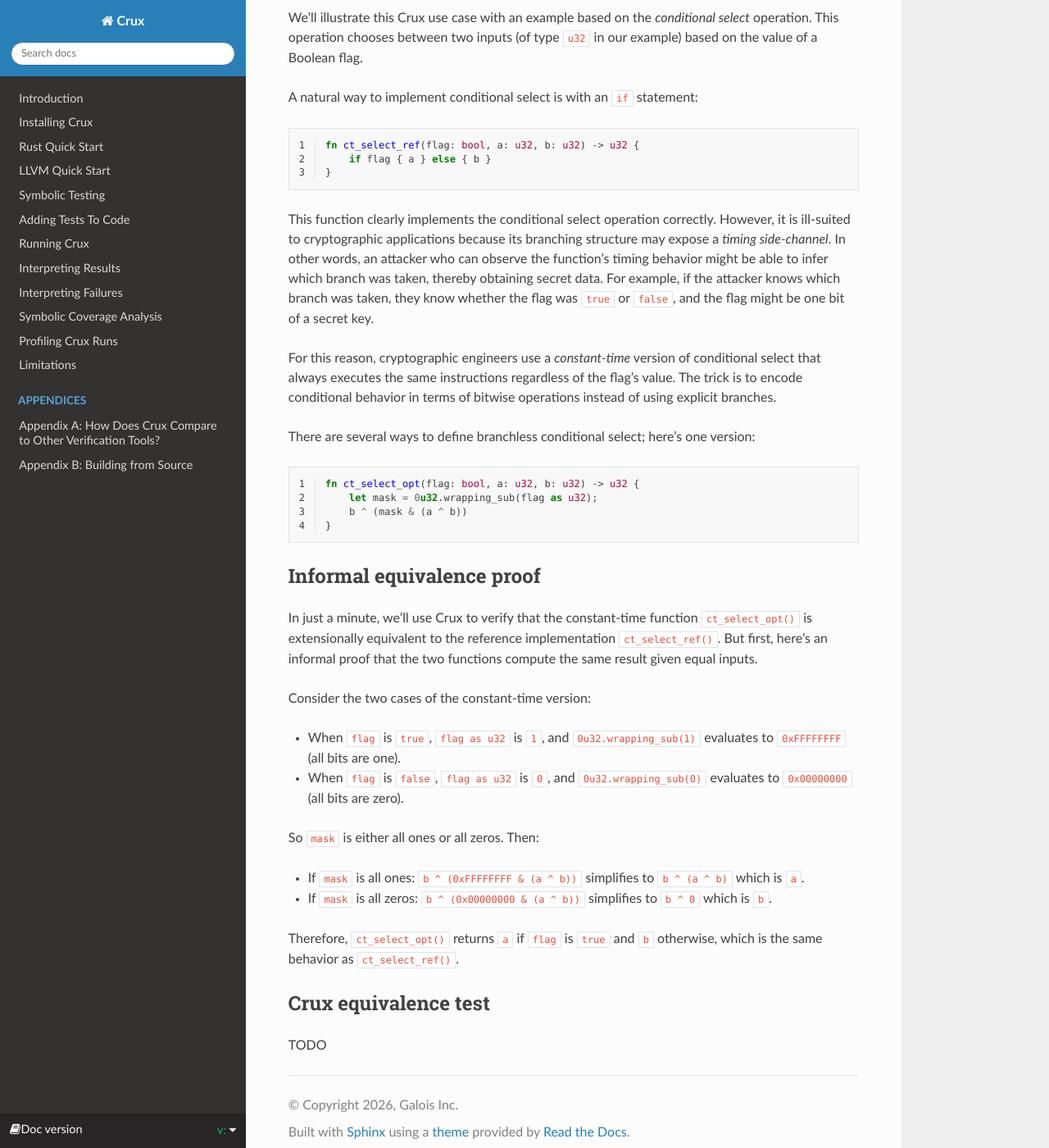
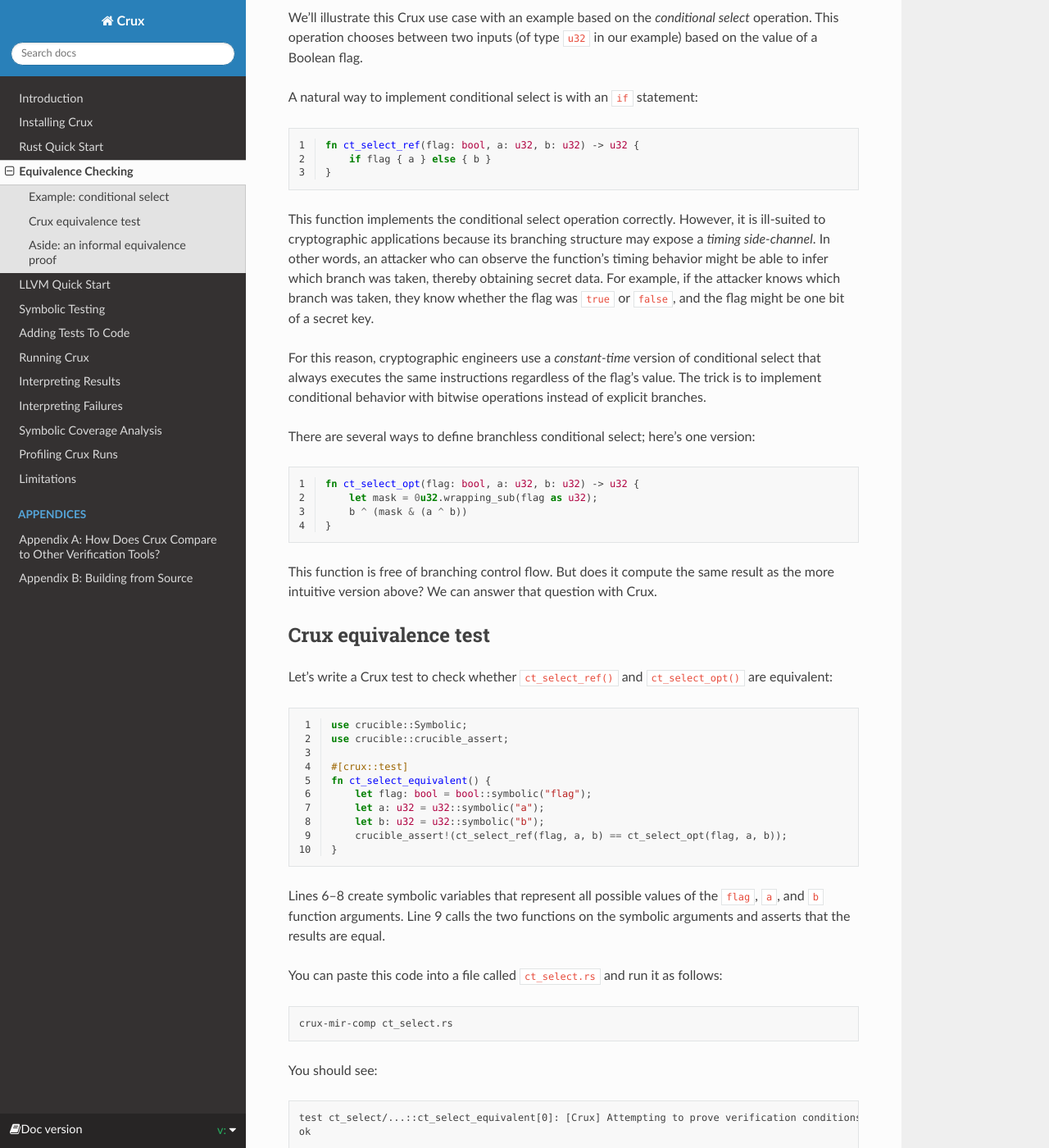
Before and after one commit to GaloisInc/crux, a Sphinx documentation site: the page built from docs/equivalence-checking.rst, in a window 1280 px wide and 1400 px high, scrolled down 470 px. Shown: the whole window at 82% size. Built offline with Sphinx 7.4.7 and the Read the Docs theme 3.1.0, drawn with Linux system fonts in a browser that asks for light colours; some of the changed text lies outside the part shown.

Commit message:
complete draft of equivalence-checking section

```diff
--- a/docs/equivalence-checking.rst
+++ b/docs/equivalence-checking.rst
@@ -19,9 +19,9 @@
        if flag { a } else { b }
    }
 
-This function clearly implements the conditional select operation correctly. However, it is ill-suited to cryptographic applications because its branching structure may expose a *timing side-channel*. In other words, an attacker who can observe the function's timing behavior might be able to infer which branch was taken, thereby obtaining secret data. For example, if the attacker knows which branch was taken, they know whether the flag was ``true`` or ``false``, and the flag might be one bit of a secret key.
+This function implements the conditional select operation correctly. However, it is ill-suited to cryptographic applications because its branching structure may expose a *timing side-channel*. In other words, an attacker who can observe the function's timing behavior might be able to infer which branch was taken, thereby obtaining secret data. For example, if the attacker knows which branch was taken, they know whether the flag was ``true`` or ``false``, and the flag might be one bit of a secret key.
 
-For this reason, cryptographic engineers use a *constant-time* version of conditional select that always executes the same instructions regardless of the flag's value. The trick is to encode conditional behavior in terms of bitwise operations instead of using explicit branches.
+For this reason, cryptographic engineers use a *constant-time* version of conditional select that always executes the same instructions regardless of the flag's value. The trick is to implement conditional behavior with bitwise operations instead of explicit branches.
 
 There are several ways to define branchless conditional select; here's one version:
 
@@ -33,10 +33,58 @@
        b ^ (mask & (a ^ b))
    }
 
-Informal equivalence proof
---------------------------
+This function is free of branching control flow. But does it compute the same result as the more intuitive version above? We can answer that question with Crux.
 
-In just a minute, we'll use Crux to verify that the constant-time function ``ct_select_opt()`` is extensionally equivalent to the reference implementation ``ct_select_ref()``. But first, here's an informal proof that the two functions compute the same result given equal inputs.
+Crux equivalence test
+---------------------
+
+Let's write a Crux test to check whether ``ct_select_ref()`` and ``ct_select_opt()`` are equivalent:
+
+.. code-block:: rust
+   :linenos:
+
+   use crucible::Symbolic;
+   use crucible::crucible_assert;
+
+   #[crux::test]
+   fn ct_select_equivalent() {
+       let flag: bool = bool::symbolic("flag");
+       let a: u32 = u32::symbolic("a");
+       let b: u32 = u32::symbolic("b");
+       crucible_assert!(ct_select_ref(flag, a, b) == ct_select_opt(flag, a, b));
+   }
+
+Lines 6--8 create symbolic variables that represent all possible values of the ``flag``, ``a``, and ``b`` function arguments. Line 9 calls the two functions on the symbolic arguments and asserts that the results are equal.
+
+You can paste this code into a file called ``ct_select.rs`` and run it as follows:
+
+.. code-block:: bash
+
+   crux-mir-comp ct_select.rs
+
+You should see:
+
+.. code-block:: text
+
+   test ct_select/...::ct_select_equivalent[0]: [Crux] Attempting to prove verification conditions.
+   ok
+
+   [Crux-MIR] ---- FINAL RESULTS ----
+   [Crux] Goal status:
+   [Crux]   Total: 1
+   [Crux]   Proved: 1
+   [Crux]   Disproved: 0
+   [Crux]   Incomplete: 0
+   [Crux]   Unknown: 0
+   [Crux] Overall status: Valid.
+
+Crux has proven that ``ct_select_opt()`` and ``ct_select_ref()`` produce identical results for all inputs. We can now use the optimized version with confidence that it computes the correct value.
+
+
+Aside: an informal equivalence proof
+------------------------------------
+
+Crux tells us that the two functions are equivalent, but not *why* they're equivalent. In case you're curious, here's an informal proof that the two functions compute the same result given equal inputs.
 
 Consider the two cases of the constant-time version:
 
@@ -50,7 +98,4 @@
 
 Therefore, ``ct_select_opt()`` returns ``a`` if ``flag`` is ``true`` and ``b`` otherwise, which is the same behavior as ``ct_select_ref()``.
 
-Crux equivalence test
----------------------
-
-TODO
+Even with this proof, there's still value in using Crux to check the equivalence. When doing such proofs by hand, it's easy to overlook small details or language-specific features that invalidate the result. In contrast, Crux's mechanized code analysis is exhaustive and aware of the target language's underlying semantics.
--- a/docs/index.rst
+++ b/docs/index.rst
@@ -8,6 +8,7 @@
    introduction
    installation
    rust-quick-start
+   equivalence-checking
    llvm-quick-start
    symbolic-testing
    adding-tests
```
